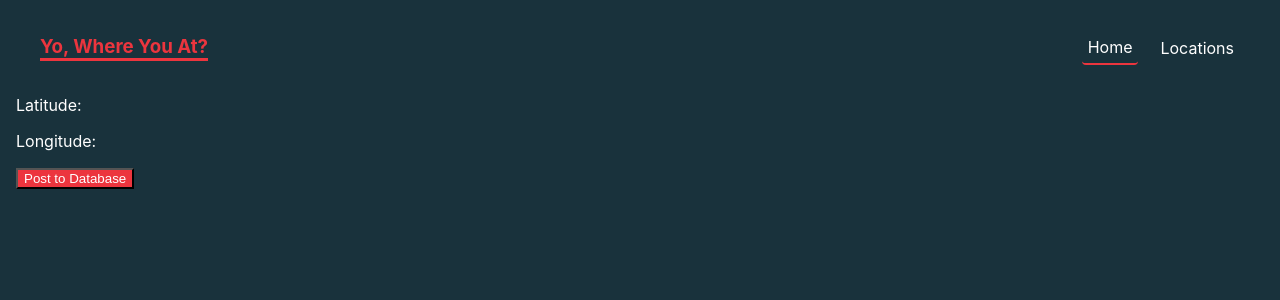
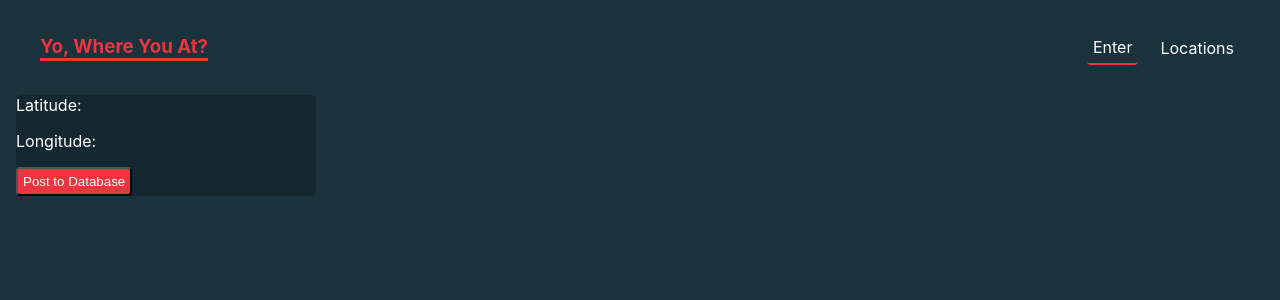
Before and after one commit to Blistighast/selfie-app-frontend, a React (Create React App) app: page / in a window 1280 px wide. Shown: the top 300 px of the page. Built offline with nearby package versions, Linux system fonts and the light colour scheme; no server answers.

Commit message:
changed some css

```diff
--- a/src/Components/Navbar.js
+++ b/src/Components/Navbar.js
@@ -3,7 +3,7 @@ import { NavLink } from "react-router-dom";
 const Navbar = () => (
   <nav>
     <h1>Yo, Where You At?</h1>
-    <NavLink to="/">Home</NavLink>
+    <NavLink to="/">Enter</NavLink>
     <NavLink to="locations-list">Locations</NavLink>
   </nav>
 );
--- a/src/index.css
+++ b/src/index.css
@@ -23,8 +23,16 @@ code {
   color: white;
 }
 
+.geolocation {
+  background-color: rgba(0, 0, 0, 0.2);
+  max-width: 300px;
+  border-radius: 5px;
+}
+
 button {
   background-color: #ec353e;
+  padding: 5px;
+  border-radius: 4px;
 }
 
 .locationsList {
```
